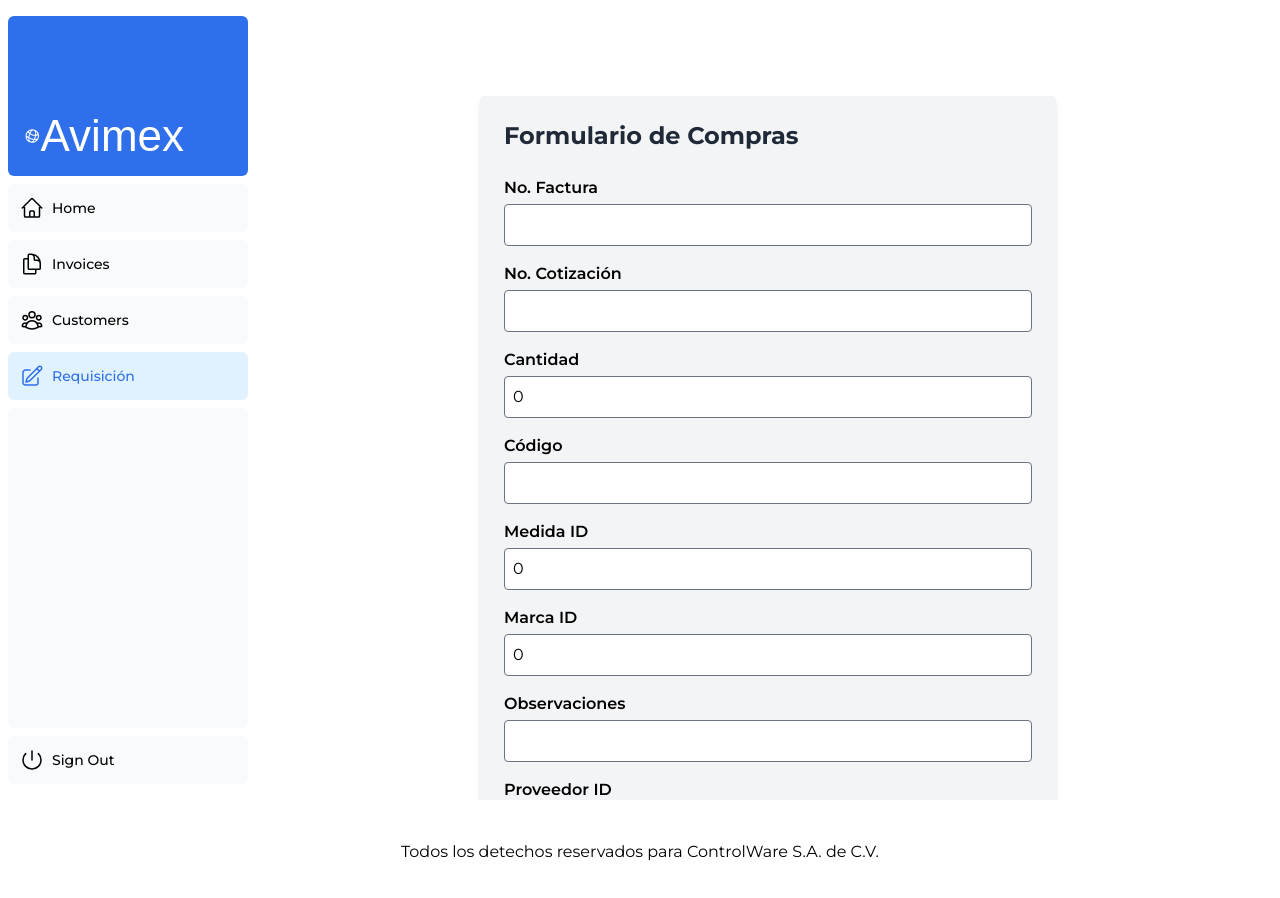
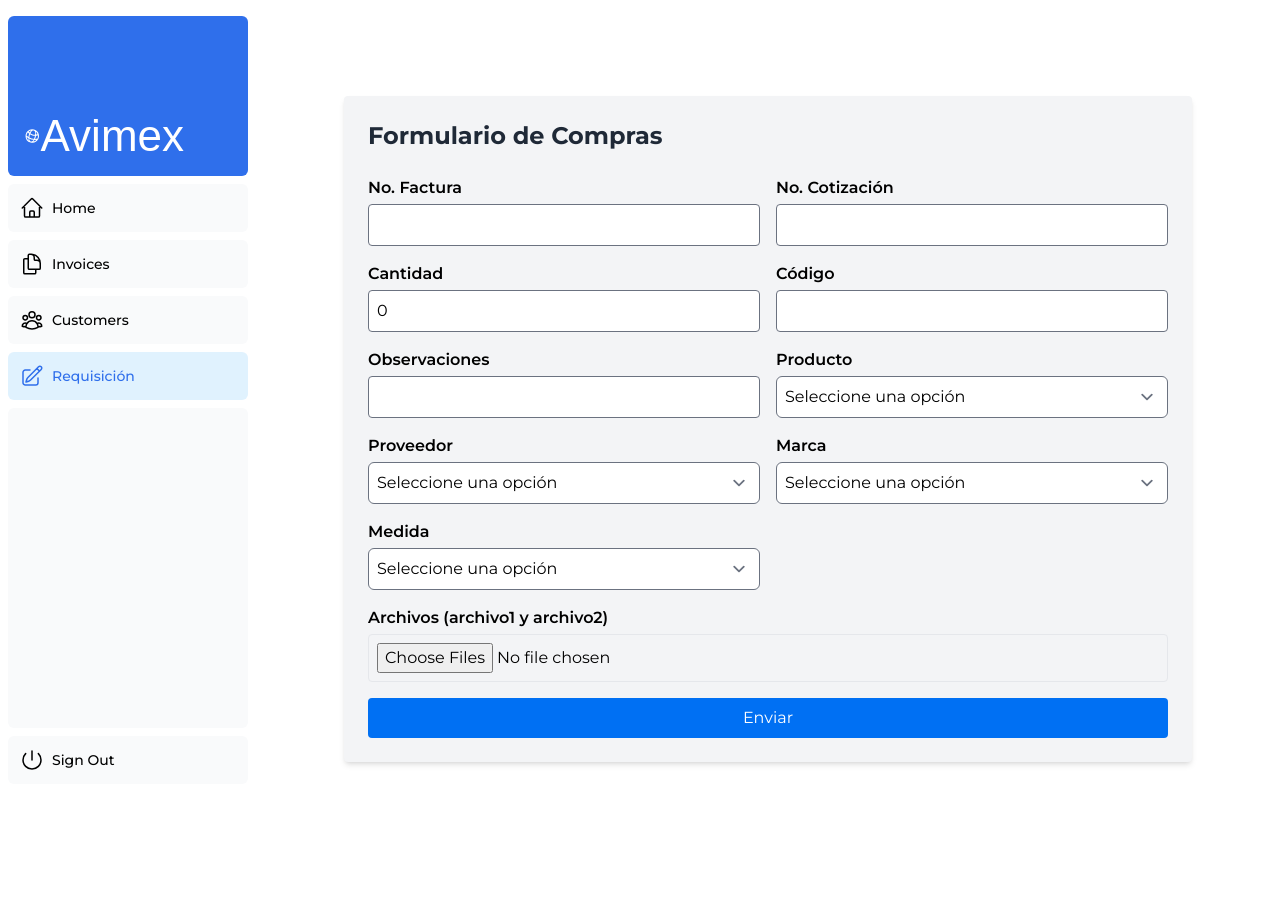
Before and after one commit to Vantar23/avimex-intranet, a Next.js app: page /dashboard/form in a window 1280 px wide. Shown: the top 898 px of the page. After the commit the page ends 800 px from the top, so only its background shows below. Built offline with nearby package versions, Linux system fonts and the light colour scheme; a web font is replaced by a local one.

Commit message:
Formulario de compras completo

```diff
--- a/app/dashboard/form/data.json
+++ b/app/dashboard/form/data.json
@@ -13,5 +13,15 @@
     { "id": 101, "nombre": "Marca A" },
     { "id": 102, "nombre": "Marca B" },
     { "id": 103, "nombre": "Marca C" }
+  ],
+  "proveedores": [
+    { "id": 201, "nombre": "Proveedor X" },
+    { "id": 202, "nombre": "Proveedor Y" },
+    { "id": 203, "nombre": "Proveedor Z" }
+  ],
+  "medidas": [
+    { "id": 301, "nombre": "Unidad" },
+    { "id": 302, "nombre": "Metro" },
+    { "id": 303, "nombre": "Litro" }
   ]
 }
--- a/app/dashboard/form/page.tsx
+++ b/app/dashboard/form/page.tsx
@@ -21,11 +21,8 @@ export default function FormularioCompleto() {
   const [mensaje, setMensaje] = useState("");
   const [loading, setLoading] = useState(false);
 
-  // Manejador para cambios en los campos de texto o números s
   const manejarCambioTexto = (e: React.ChangeEvent<HTMLInputElement>) => {
     const { name, value, type } = e.target;
-
-    // Convertir a número si el tipo lo requiere
     const parsedValue =
       type === "number" ? (name === "cantidad" ? parseFloat(value) : parseInt(value)) : value;
 
@@ -33,7 +30,6 @@ export default function FormularioCompleto() {
     console.log(`${name} actualizado:`, parsedValue);
   };
 
-  // Manejador para cambios en la selección de archivos
   const manejarCambioArchivo = (e: React.ChangeEvent<HTMLInputElement>) => {
     if (e.target.files) {
       setArchivos(Array.from(e.target.files)); // Guardar múltiples archivos
@@ -41,15 +37,15 @@ export default function FormularioCompleto() {
     }
   };
 
-  // Manejador para la selección de producto
-  const manejarSeleccionProducto = (producto: { id: number; nombre: string } | null) => {
-    if (producto) {
-      setFormulario((prev) => ({ ...prev, productoId: producto.id }));
-      console.log("Producto seleccionado:", producto);
+  const manejarSeleccionCombo = (field: keyof typeof formulario) => {
+    return (option: { id: number; nombre: string } | null) => {
+      if (option) {
+        setFormulario((prev) => ({ ...prev, [field]: option.id }));
+        console.log(`${field} seleccionado:`, option);
       }
     };
+  };
 
-  // Validación del formulario antes del envío
   const validarFormulario = () => {
     const camposRequeridos = [
       "noFactura",
@@ -78,7 +74,6 @@ export default function FormularioCompleto() {
     return true;
   };
 
-  // Manejador para el envío del formulario
   const manejarEnvio = async (e: React.FormEvent<HTMLFormElement>) => {
     e.preventDefault();
 
@@ -88,11 +83,9 @@ export default function FormularioCompleto() {
 
     const formData = new FormData();
 
-    // Agregar los dos primeros archivos al FormData como archivo1 y archivo2
     formData.append("archivo1", archivos[0]);
     formData.append("archivo2", archivos[1]);
 
-    // Agregar los campos del formulario al FormData
     Object.entries(formulario).forEach(([key, value]) => {
       formData.append(key, String(value));
     });
@@ -107,7 +100,7 @@ export default function FormularioCompleto() {
         const data = await response.json();
         setMensaje(`Datos enviados exitosamente: ${data.message}`);
         console.log("Respuesta del servidor:", data);
-        reiniciarFormulario(); // Limpiar el formulario después del envío exitoso
+        reiniciarFormulario();
       } else {
         const errorData = await response.json();
         setMensaje(`Error: ${errorData.error}`);
@@ -121,7 +114,6 @@ export default function FormularioCompleto() {
     }
   };
 
-  // Reiniciar los campos del formulario
   const reiniciarFormulario = () => {
     setFormulario({
       noFactura: "",
@@ -138,19 +130,18 @@ export default function FormularioCompleto() {
   };
 
   return (
-    <div className="max-w-xl mx-auto p-6 bg-gray-100 rounded shadow-md">
+    <div className="max-w-4xl mx-auto p-6 bg-gray-100 rounded shadow-md">
       <h1 className="text-2xl font-bold text-gray-800 mb-6">Formulario de Compras</h1>
-      <form onSubmit={manejarEnvio} className="space-y-4">
-        {/* Campos dinámicos */}
+      <form
+        onSubmit={manejarEnvio}
+        className="grid grid-cols-1 md:grid-cols-2 gap-4"
+      >
         {[
           { label: "No. Factura", name: "noFactura", type: "text" },
           { label: "No. Cotización", name: "noCotizacion", type: "text" },
           { label: "Cantidad", name: "cantidad", type: "number" },
           { label: "Código", name: "codigo", type: "text" },
-          { label: "Medida ID", name: "medidaId", type: "number" },
-          { label: "Marca ID", name: "marcaId", type: "number" },
           { label: "Observaciones", name: "observaciones", type: "text" },
-          { label: "Proveedor ID", name: "proveedorId", type: "number" },
         ].map(({ label, name, type }) => (
           <div key={name}>
             <label className="block font-semibold mb-1">{label}</label>
@@ -165,18 +156,45 @@ export default function FormularioCompleto() {
           </div>
         ))}
 
-        {/* Campo para Producto ID con ComboComponent */}
+        {/* Combo Components */}
         <div>
           <label className="block font-semibold mb-1">Producto</label>
           <ComboComponent
-            localData={data.productos} // Usar datos locales
+            localData={data.productos}
             filterKey="nombre"
-            onOptionSelect={manejarSeleccionProducto}
+            onOptionSelect={manejarSeleccionCombo("productoId")}
+          />
+        </div>
+
+        <div>
+          <label className="block font-semibold mb-1">Proveedor</label>
+          <ComboComponent
+            localData={data.proveedores}
+            filterKey="nombre"
+            onOptionSelect={manejarSeleccionCombo("proveedorId")}
+          />
+        </div>
+
+        <div>
+          <label className="block font-semibold mb-1">Marca</label>
+          <ComboComponent
+            localData={data.marcas}
+            filterKey="nombre"
+            onOptionSelect={manejarSeleccionCombo("marcaId")}
+          />
+        </div>
+
+        <div>
+          <label className="block font-semibold mb-1">Medida</label>
+          <ComboComponent
+            localData={data.medidas}
+            filterKey="nombre"
+            onOptionSelect={manejarSeleccionCombo("medidaId")}
           />
         </div>
 
         {/* Campo para archivos */}
-        <div>
+        <div className="col-span-1 md:col-span-2">
           <label className="block font-semibold mb-1">Archivos (archivo1 y archivo2)</label>
           <input
             type="file"
@@ -187,7 +205,7 @@ export default function FormularioCompleto() {
           />
         </div>
 
-        {/* Botón de envío */}
+        <div className="col-span-1 md:col-span-2">
           <button
             type="submit"
             className="bg-blue-500 text-white w-full rounded px-4 py-2 hover:bg-blue-600"
@@ -195,12 +213,10 @@ export default function FormularioCompleto() {
           >
             {loading ? "Enviando..." : "Enviar"}
           </button>
+        </div>
       </form>
 
-      {/* Mensaje de respuesta */}
-      {mensaje && (
-        <p className="mt-4 text-center text-lg font-medium text-green-600">{mensaje}</p>
-      )}
+      {mensaje && <p className="mt-4 text-center text-lg font-medium text-green-600">{mensaje}</p>}
     </div>
   );
 }
--- a/app/layout.tsx
+++ b/app/layout.tsx
@@ -12,9 +12,6 @@ export default function RootLayout({
     <html lang="en">
       <body className={`${montserrat.className} antialiased`}>
         {children}
-        <footer className='py-10 flex justify-center items-center'>
-          Todos los detechos reservados para ControlWare S.A. de C.V.
-        </footer>
         </body>
     </html>
   );
```
Lines whose indentation alone changed are shown as unchanged.
